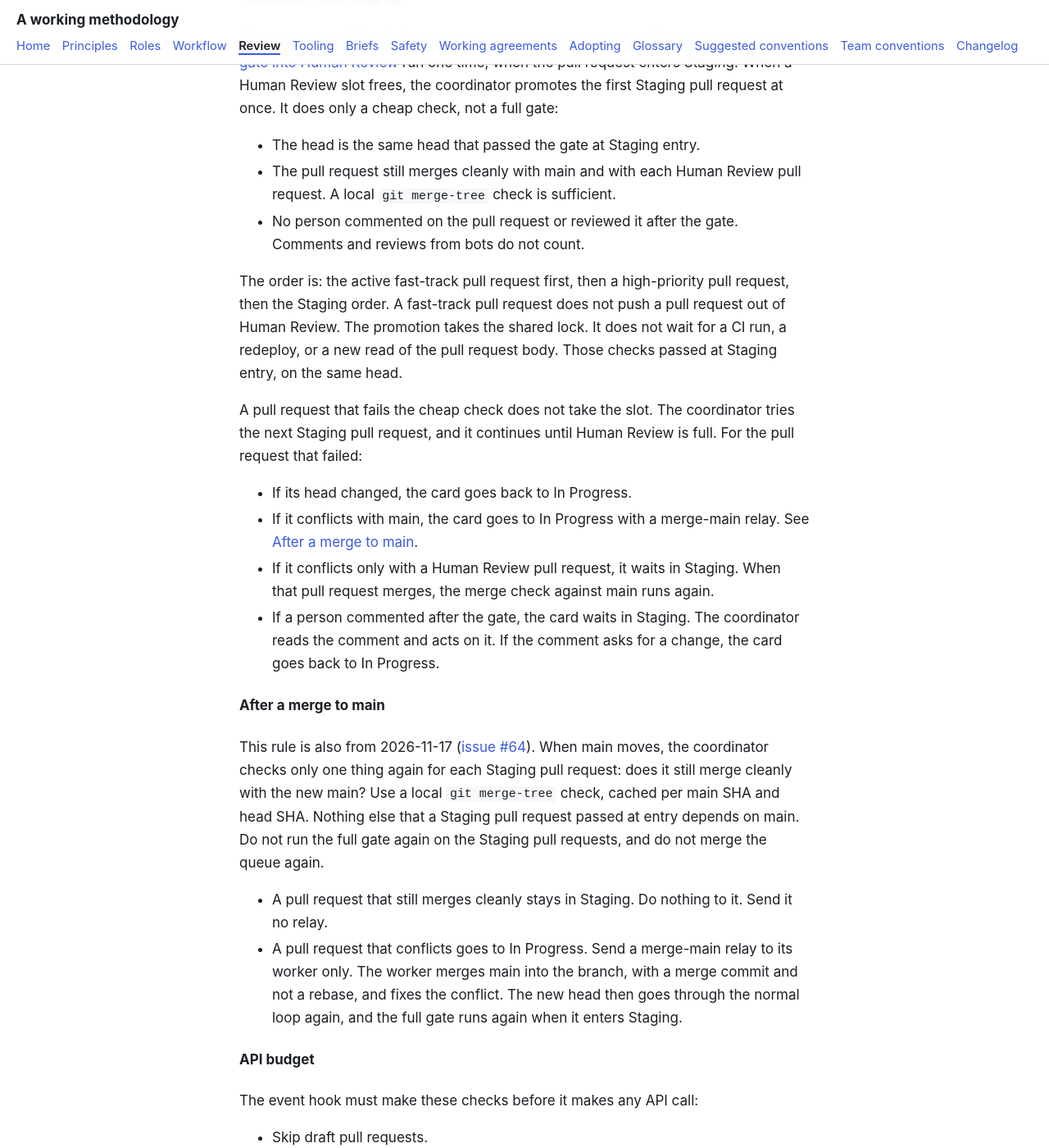
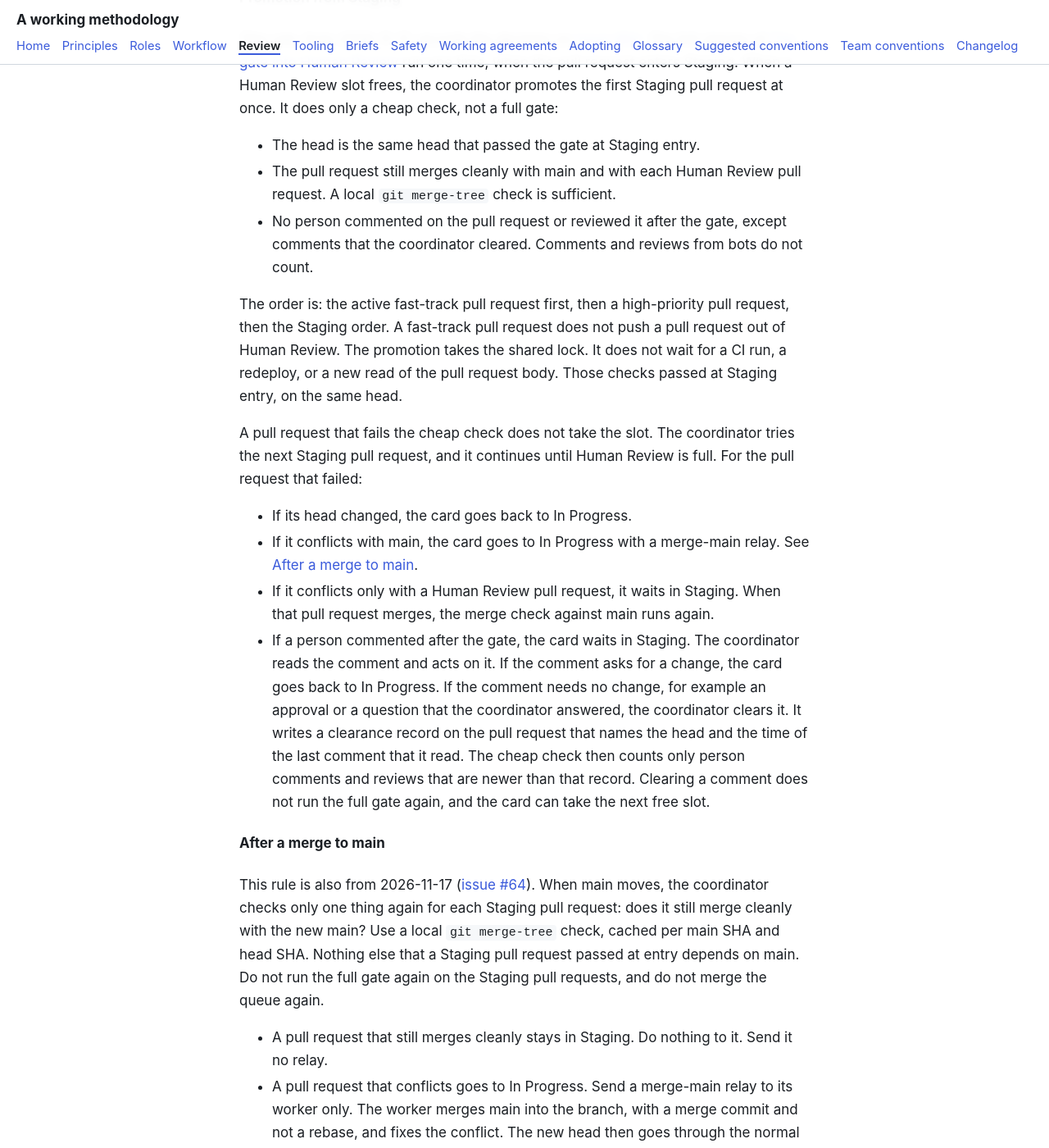
Before and after one commit to tangentcode/methodology, a Jekyll site: the page built from review.md, in a window 1280 px wide and 1400 px high, scrolled down 16014 px. Shown: the whole window at 82% size. Built offline with Jekyll 4.4.1, drawn with Linux system fonts in a browser that asks for light colours; our own code applies the rules of GitHub Pages for plain Markdown files.

Commit message:
Codex on PR #96 (213d3b2): the coordinator can clear a person comment that needs no change
A comment after the gate that needs no change, such as an approval,
left the card in Staging with no way out. The coordinator now writes a
clearance record, and the cheap check counts only newer comments.

Co-Authored-By: Claude Opus 5.5 <noreply@anthropic.com>

```diff
--- a/review.md
+++ b/review.md
@@ -261,7 +261,7 @@ This rule, from 2026-11-17, records the decision on [issue #64](https://github.c
 
 - The head is the same head that passed the gate at Staging entry.
 - The pull request still merges cleanly with main and with each Human Review pull request. A local `git merge-tree` check is sufficient.
-- No person commented on the pull request or reviewed it after the gate. Comments and reviews from bots do not count.
+- No person commented on the pull request or reviewed it after the gate, except comments that the coordinator cleared. Comments and reviews from bots do not count.
 
 The order is: the active fast-track pull request first, then a high-priority pull request, then the Staging order. A fast-track pull request does not push a pull request out of Human Review. The promotion takes the shared lock. It does not wait for a CI run, a redeploy, or a new read of the pull request body. Those checks passed at Staging entry, on the same head.
 
@@ -270,7 +270,7 @@ A pull request that fails the cheap check does not take the slot. The coordinato
 - If its head changed, the card goes back to In Progress.
 - If it conflicts with main, the card goes to In Progress with a merge-main relay. See [After a merge to main](#after-a-merge-to-main).
 - If it conflicts only with a Human Review pull request, it waits in Staging. When that pull request merges, the merge check against main runs again.
-- If a person commented after the gate, the card waits in Staging. The coordinator reads the comment and acts on it. If the comment asks for a change, the card goes back to In Progress.
+- If a person commented after the gate, the card waits in Staging. The coordinator reads the comment and acts on it. If the comment asks for a change, the card goes back to In Progress. If the comment needs no change, for example an approval or a question that the coordinator answered, the coordinator clears it. It writes a clearance record on the pull request that names the head and the time of the last comment that it read. The cheap check then counts only person comments and reviews that are newer than that record. Clearing a comment does not run the full gate again, and the card can take the next free slot.
 
 #### After a merge to main
 
```
Also changed, not shown: adopting.md (+1 -1 lines), glossary.md (+1 -1 lines), workflow.md (+1 -1 lines).
